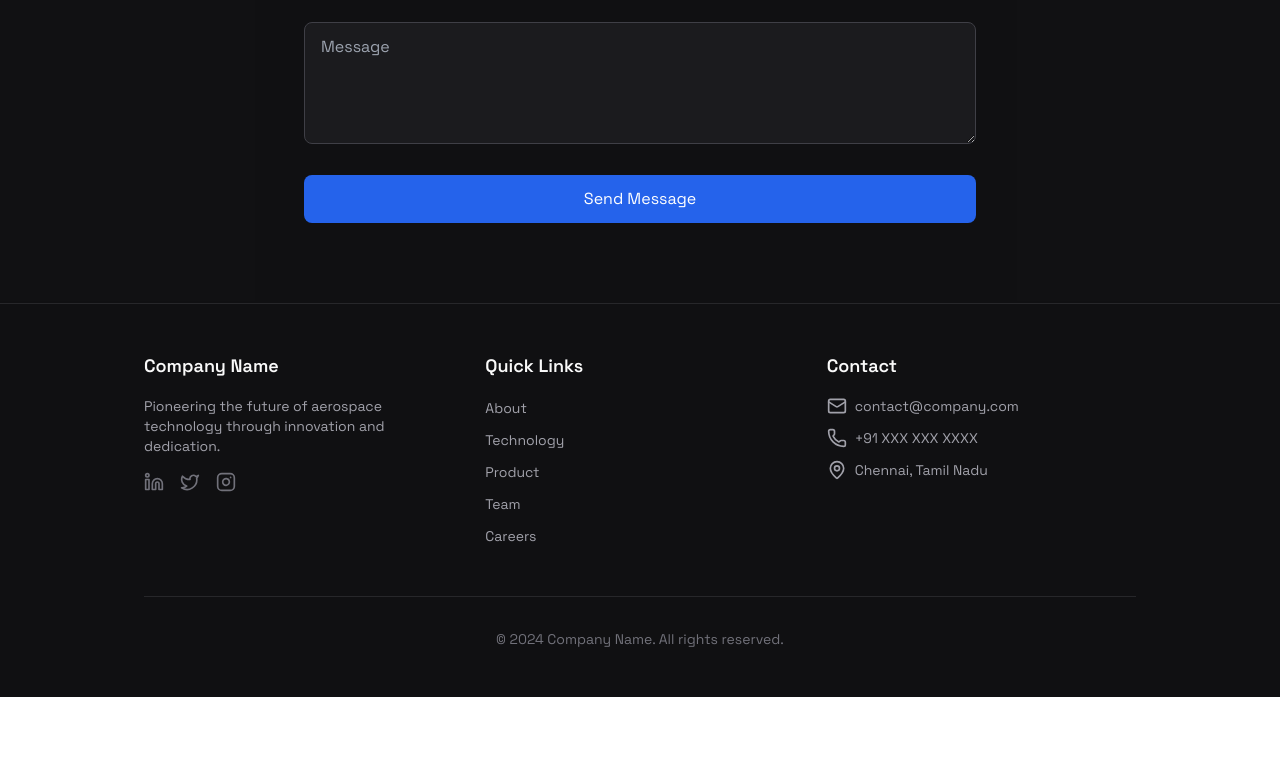
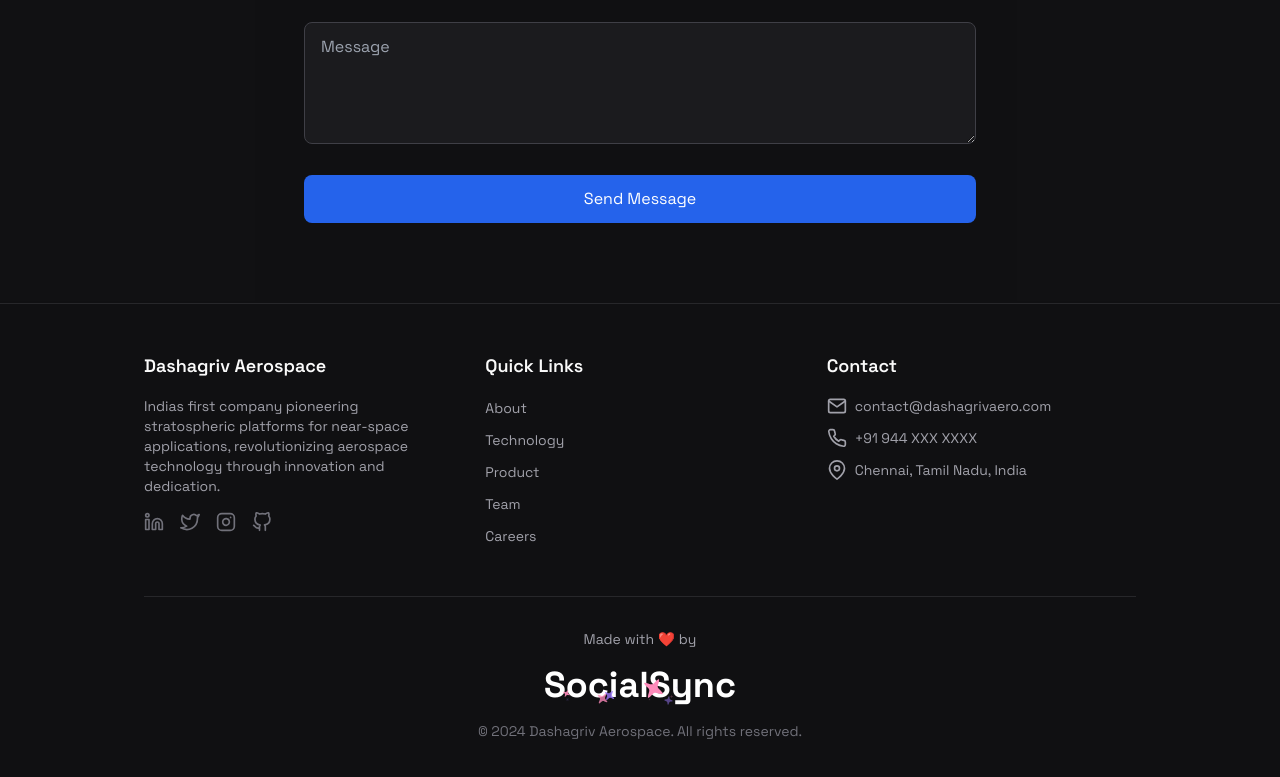
Before and after one commit to Vijayaraj-Anbalagan/dat2, a Next.js app: page / in a window 1280 px wide. Shown: the part 6050-6827 px from the top of the page. Before the commit the page ends 6747 px from the top, so only its background shows below. Built offline with nearby package versions, Linux system fonts and the light colour scheme.

Commit message:
footer updated

```diff
--- a/src/components/Footer.tsx
+++ b/src/components/Footer.tsx
@@ -1,19 +1,22 @@
 import React from 'react';
 import { motion } from 'framer-motion';
-import { Mail, Phone, MapPin, Linkedin, Twitter, Instagram } from 'lucide-react';
+import { FiMail, FiPhone, FiMapPin, FiLinkedin, FiTwitter, FiInstagram, FiGithub } from 'react-icons/fi';
+import SparklesText from './ui/sparkles-text';
 
 const Footer = () => {
   const socialLinks = [
-    { icon: <Linkedin className="h-5 w-5" />, href: "#", label: "LinkedIn" },
-    { icon: <Twitter className="h-5 w-5" />, href: "#", label: "Twitter" },
-    { icon: <Instagram className="h-5 w-5" />, href: "#", label: "Instagram" }
+    { icon: <FiLinkedin className="h-5 w-5" />, href: "https://linkedin.com/company/dashagriv-aerospace", label: "LinkedIn" },
+    { icon: <FiTwitter className="h-5 w-5" />, href: "https://twitter.com/dashagrivaero", label: "Twitter" },
+    { icon: <FiInstagram className="h-5 w-5" />, href: "https://instagram.com/dashagrivaerospace", label: "Instagram" },
+    { icon: <FiGithub className="h-5 w-5" />, href: "https://github.com/dashagrivaero", label: "GitHub" }
   ];
 
   const contactInfo = [
-    { icon: <Mail className="h-5 w-5" />, text: "contact@company.com" },
-    { icon: <Phone className="h-5 w-5" />, text: "+91 XXX XXX XXXX" },
-    { icon: <MapPin className="h-5 w-5" />, text: "Chennai, Tamil Nadu" }
+    { icon: <FiMail className="h-5 w-5" />, text: "contact@dashagrivaero.com" },
+    { icon: <FiPhone className="h-5 w-5" />, text: "+91 944 XXX XXXX" },
+    { icon: <FiMapPin className="h-5 w-5" />, text: "Chennai, Tamil Nadu, India" }
   ];
+
 
   return (
     <footer className="bg-zinc-900/50 border-t border-zinc-800">
@@ -25,17 +28,19 @@
             whileInView={{ y: 0, opacity: 1 }}
             transition={{ duration: 0.5 }}
           >
-            <h3 className="text-lg font-semibold text-zinc-50 mb-4">Company Name</h3>
+            <h3 className="text-lg font-semibold text-zinc-50 mb-4">Dashagriv Aerospace</h3>
             <p className="text-sm text-zinc-400 mb-4">
-              Pioneering the future of aerospace technology through innovation and dedication.
+              Indias first company pioneering stratospheric platforms for near-space applications, revolutionizing aerospace technology through innovation and dedication.
             </p>
             <div className="flex space-x-4">
               {socialLinks.map((social, index) => (
                 <a
                   key={index}
                   href={social.href}
-                  className="text-zinc-500 hover:text-zinc-300 transition-colors"
+                  className="text-zinc-500 hover:text-blue-400 transition-colors"
                   aria-label={social.label}
+                  target="_blank"
+                  rel="noopener noreferrer"
                 >
                   {social.icon}
                 </a>
@@ -85,7 +90,7 @@
             <h3 className="text-lg font-semibold text-zinc-50 mb-4">Contact</h3>
             <ul className="space-y-3">
               {contactInfo.map((info, index) => (
-                <li key={index} className="flex items-center space-x-2 text-sm text-zinc-400">
+                <li key={index} className="flex items-center space-x-2 text-sm text-zinc-400 hover:text-blue-400 transition-colors">
                   {info.icon}
                   <span>{info.text}</span>
                 </li>
@@ -94,14 +99,18 @@
           </motion.div>
         </div>
 
-        {/* Copyright */}
+        {/* Made with Love & Copyright */}
         <motion.div
           initial={{ y: 20, opacity: 0 }}
           whileInView={{ y: 0, opacity: 1 }}
           transition={{ duration: 0.5, delay: 0.3 }}
-          className="mt-12 pt-8 border-t border-zinc-800 text-center text-sm text-zinc-500"
+          className="mt-12 pt-8 border-t border-zinc-800 text-center"
         >
-          <p>&copy; {new Date().getFullYear()} Company Name. All rights reserved.</p>
+          <p className="text-sm text-zinc-400 mb-1">Made with ❤️ by</p>
+          <SparklesText text="SocialSync" className="text-white text-4xl m-4" />
+          <p className="text-sm text-zinc-500">
+            &copy; {new Date().getFullYear()} Dashagriv Aerospace. All rights reserved.
+          </p>
         </motion.div>
       </div>
     </footer>
--- /dev/null
+++ b/src/components/ui/sparkles-text.tsx
@@ -0,0 +1,152 @@
+"use client";
+
+import { CSSProperties, ReactElement, useEffect, useState } from "react";
+import { motion } from "framer-motion";
+
+import { cn } from "@/lib/utils";
+
+interface Sparkle {
+  id: string;
+  x: string;
+  y: string;
+  color: string;
+  delay: number;
+  scale: number;
+  lifespan: number;
+}
+
+interface SparklesTextProps {
+  /**
+   * @default <div />
+   * @type ReactElement
+   * @description
+   * The component to be rendered as the text
+   * */
+  as?: ReactElement;
+
+  /**
+   * @default ""
+   * @type string
+   * @description
+   * The className of the text
+   */
+  className?: string;
+
+  /**
+   * @required
+   * @type string
+   * @description
+   * The text to be displayed
+   * */
+  text: string;
+
+  /**
+   * @default 10
+   * @type number
+   * @description
+   * The count of sparkles
+   * */
+  sparklesCount?: number;
+
+  /**
+   * @default "{first: '#9E7AFF', second: '#FE8BBB'}"
+   * @type string
+   * @description
+   * The colors of the sparkles
+   * */
+  colors?: {
+    first: string;
+    second: string;
+  };
+}
+
+const SparklesText: React.FC<SparklesTextProps> = ({
+  text,
+  colors = { first: "#9E7AFF", second: "#FE8BBB" },
+  className,
+  sparklesCount = 10,
+  ...props
+}) => {
+  const [sparkles, setSparkles] = useState<Sparkle[]>([]);
+
+  useEffect(() => {
+    const generateStar = (): Sparkle => {
+      const starX = `${Math.random() * 100}%`;
+      const starY = `${Math.random() * 100}%`;
+      const color = Math.random() > 0.5 ? colors.first : colors.second;
+      const delay = Math.random() * 2;
+      const scale = Math.random() * 1 + 0.3;
+      const lifespan = Math.random() * 10 + 5;
+      const id = `${starX}-${starY}-${Date.now()}`;
+      return { id, x: starX, y: starY, color, delay, scale, lifespan };
+    };
+
+    const initializeStars = () => {
+      const newSparkles = Array.from({ length: sparklesCount }, generateStar);
+      setSparkles(newSparkles);
+    };
+
+    const updateStars = () => {
+      setSparkles((currentSparkles) =>
+        currentSparkles.map((star) => {
+          if (star.lifespan <= 0) {
+            return generateStar();
+          } else {
+            return { ...star, lifespan: star.lifespan - 0.1 };
+          }
+        }),
+      );
+    };
+
+    initializeStars();
+    const interval = setInterval(updateStars, 100);
+
+    return () => clearInterval(interval);
+  }, [colors.first, colors.second, sparklesCount]);
+
+  return (
+    <div
+      className={cn("text-6xl font-bold", className)}
+      {...props}
+      style={
+        {
+          "--sparkles-first-color": `${colors.first}`,
+          "--sparkles-second-color": `${colors.second}`,
+        } as CSSProperties
+      }
+    >
+      <span className="relative inline-block">
+        {sparkles.map((sparkle) => (
+          <Sparkle key={sparkle.id} {...sparkle} />
+        ))}
+        <strong>{text}</strong>
+      </span>
+    </div>
+  );
+};
+
+const Sparkle: React.FC<Sparkle> = ({ id, x, y, color, delay, scale }) => {
+  return (
+    <motion.svg
+      key={id}
+      className="pointer-events-none absolute z-20"
+      initial={{ opacity: 0, left: x, top: y }}
+      animate={{
+        opacity: [0, 1, 0],
+        scale: [0, scale, 0],
+        rotate: [75, 120, 150],
+      }}
+      transition={{ duration: 0.8, repeat: Infinity, delay }}
+      width="21"
+      height="21"
+      viewBox="0 0 21 21"
+    >
+      <path
+        d="M9.82531 0.843845C10.0553 0.215178 10.9446 0.215178 11.1746 0.843845L11.8618 2.72026C12.4006 4.19229 12.3916 6.39157 13.5 7.5C14.6084 8.60843 16.8077 8.59935 18.2797 9.13822L20.1561 9.82534C20.7858 10.0553 20.7858 10.9447 20.1561 11.1747L18.2797 11.8618C16.8077 12.4007 14.6084 12.3916 13.5 13.5C12.3916 14.6084 12.4006 16.8077 11.8618 18.2798L11.1746 20.1562C10.9446 20.7858 10.0553 20.7858 9.82531 20.1562L9.13819 18.2798C8.59932 16.8077 8.60843 14.6084 7.5 13.5C6.39157 12.3916 4.19225 12.4007 2.72023 11.8618L0.843814 11.1747C0.215148 10.9447 0.215148 10.0553 0.843814 9.82534L2.72023 9.13822C4.19225 8.59935 6.39157 8.60843 7.5 7.5C8.60843 6.39157 8.59932 4.19229 9.13819 2.72026L9.82531 0.843845Z"
+        fill={color}
+      />
+    </motion.svg>
+  );
+};
+
+export default SparklesText;
```
